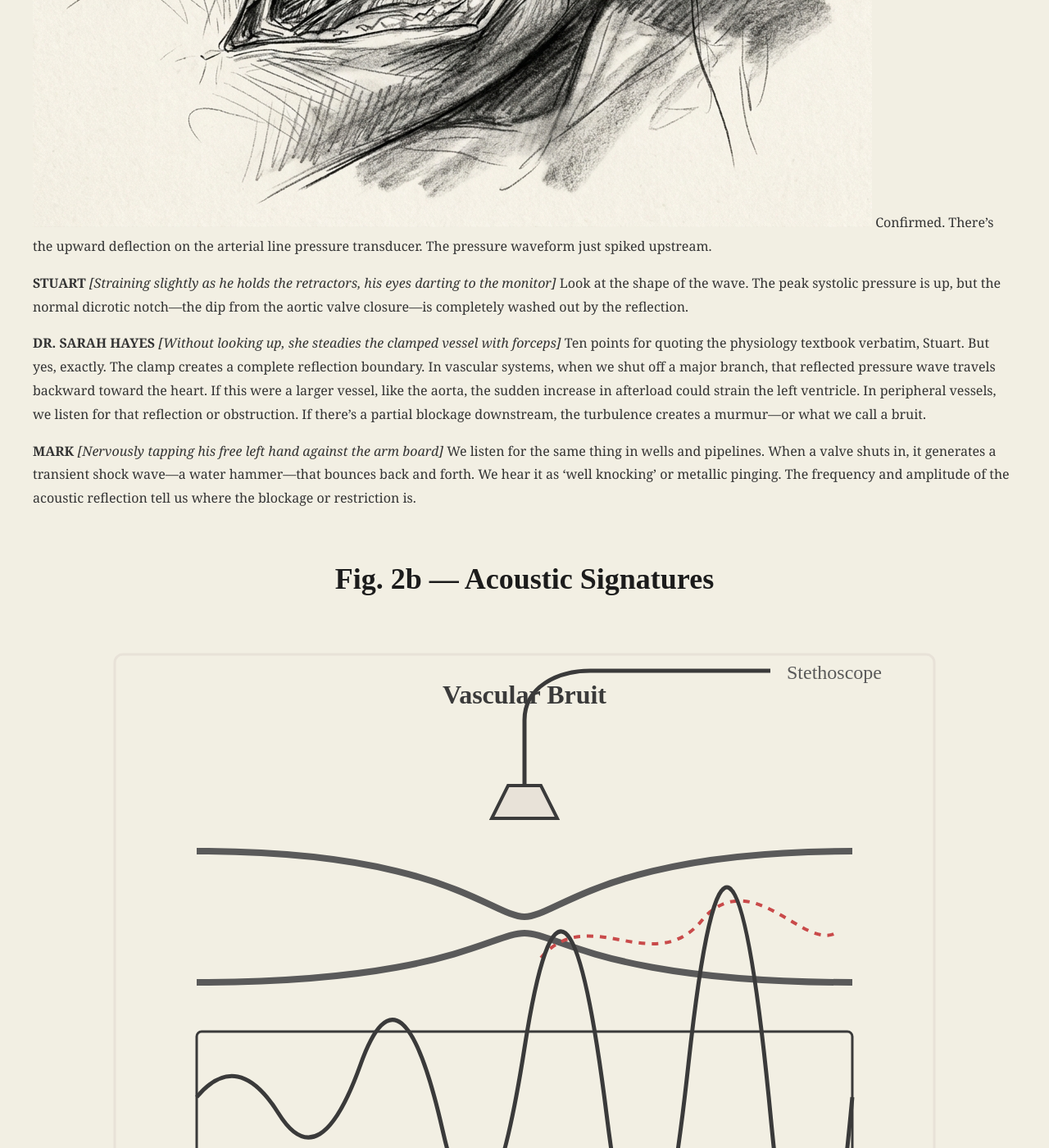
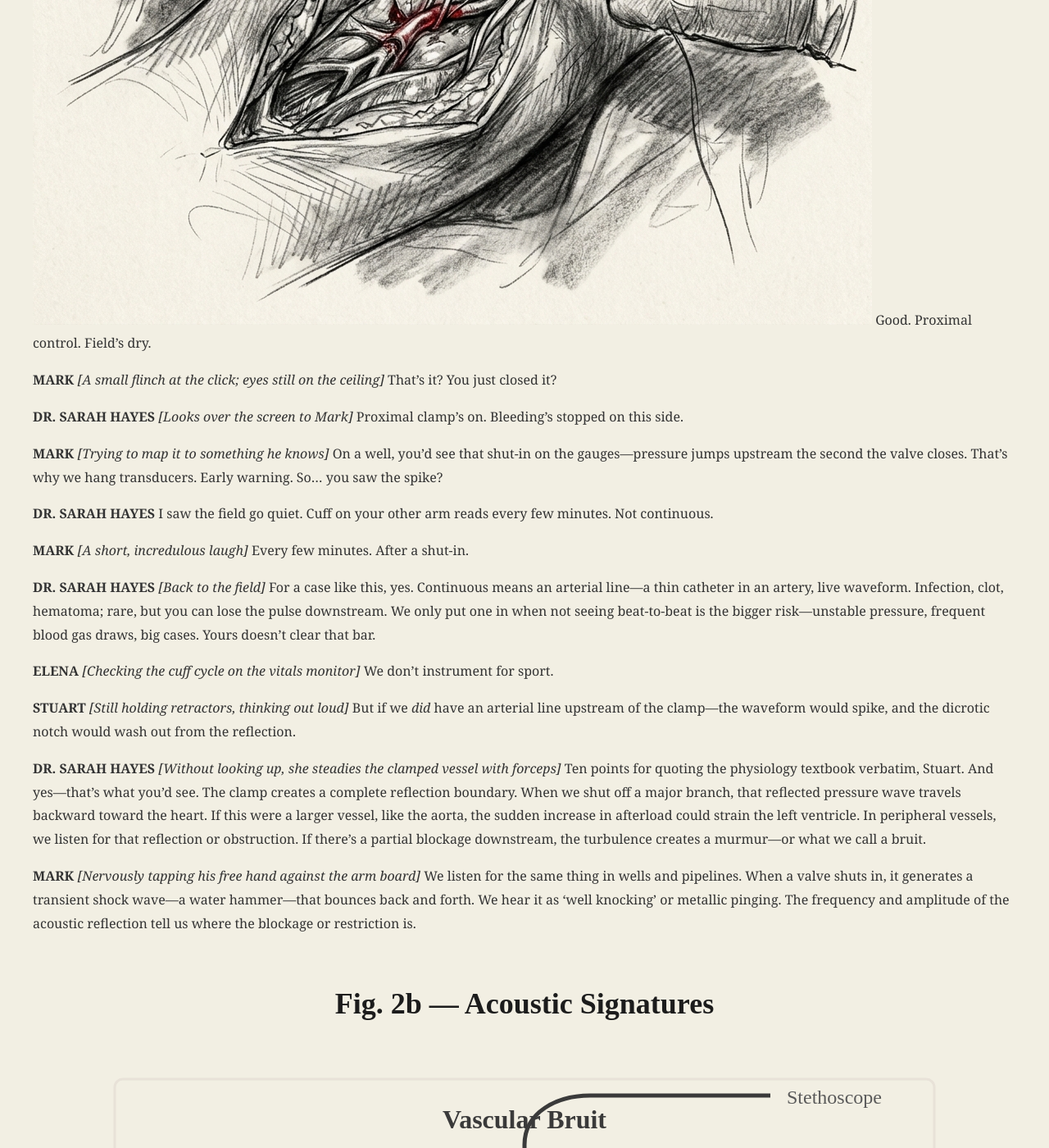
Before and after one commit to jmalicki/pulses-and-pathways, a Jekyll site: the page built from act_2_pressure_and_flow.md, in a window 1280 px wide and 1400 px high, scrolled down 1204 px. Shown: the whole window at 82% size. Built offline with Jekyll 4.4.1, drawn with Linux system fonts in a browser that asks for light colours; our own code applies the rules of GitHub Pages for plain Markdown files; some of the changed text lies outside the part shown.

Commit message:
Ground OR dialogue in clinical voice and split the shared-model figures.
Drop the on-table arterial line, teach cuff vs continuous pressure from Mark's assumption, move the clamp beat fully into Act 2, and tighten Fig. 6/8 staging with patient-facing anesthesia language.

```diff
--- a/act_2_pressure_and_flow.md
+++ b/act_2_pressure_and_flow.md
@@ -3,26 +3,60 @@
 ## Act 2: The Narrowing
 
 **SETTING:**
-An operating room. A screen at Mark's shoulder hides the field from him; Dr. Hayes can look over it to meet his eyes. Dr. Hayes is clamping the artery. Stuart is retracting and assisting with suction. Elena is passing instruments. Mark lies on the operating table under a regional block.
+An operating room. A screen at Mark's shoulder hides the field from him; Dr. Hayes can look over it to meet his eyes. Dr. Hayes is ready to control the flow at the lacerated artery. Stuart is retracting and assisting with suction. Elena is passing instruments. Mark lies on the operating table, awake, his arm numb from regional anesthesia.
 
 ---
 
 **DR. SARAH HAYES**
-*[With a firm but gentle click, she locks a vascular clamp across the artery. She watches the arterial monitor.]*
+Okay, we're ready to control the flow. Stuart, hold this retractor right there. Let's clamp the proximal end first.
+
+**MARK**
+*[Watches the ceiling, sweating]*
+Clamping the flow. That's a valve shut-in.
+
+**DR. SARAH HAYES**
+*[With a firm but gentle click, she locks a vascular clamp across the artery. She watches the field go quiet.]*
 
 ![Clamping Sketch](clamping_sketch_1786259348177.jpg)
-Confirmed. There's the upward deflection on the arterial line pressure transducer. The pressure waveform just spiked upstream.
+Good. Proximal control. Field's dry.
+
+**MARK**
+*[A small flinch at the click; eyes still on the ceiling]*
+That's it? You just closed it?
+
+**DR. SARAH HAYES**
+*[Looks over the screen to Mark]*
+Proximal clamp's on. Bleeding's stopped on this side.
+
+**MARK**
+*[Trying to map it to something he knows]*
+On a well, you'd see that shut-in on the gauges—pressure jumps upstream the second the valve closes. That's why we hang transducers. Early warning. So… you saw the spike?
+
+**DR. SARAH HAYES**
+I saw the field go quiet. Cuff on your other arm reads every few minutes. Not continuous.
+
+**MARK**
+*[A short, incredulous laugh]*
+Every few minutes. After a shut-in.
+
+**DR. SARAH HAYES**
+*[Back to the field]*
+For a case like this, yes. Continuous means an arterial line—a thin catheter in an artery, live waveform. Infection, clot, hematoma; rare, but you can lose the pulse downstream. We only put one in when not seeing beat-to-beat is the bigger risk—unstable pressure, frequent blood gas draws, big cases. Yours doesn't clear that bar.
+
+**ELENA**
+*[Checking the cuff cycle on the vitals monitor]*
+We don't instrument for sport.
 
 **STUART**
-*[Straining slightly as he holds the retractors, his eyes darting to the monitor]*
-Look at the shape of the wave. The peak systolic pressure is up, but the normal dicrotic notch—the dip from the aortic valve closure—is completely washed out by the reflection.
+*[Still holding retractors, thinking out loud]*
+But if we *did* have an arterial line upstream of the clamp—the waveform would spike, and the dicrotic notch would wash out from the reflection.
 
 **DR. SARAH HAYES**
 *[Without looking up, she steadies the clamped vessel with forceps]*
-Ten points for quoting the physiology textbook verbatim, Stuart. But yes, exactly. The clamp creates a complete reflection boundary. In vascular systems, when we shut off a major branch, that reflected pressure wave travels backward toward the heart. If this were a larger vessel, like the aorta, the sudden increase in afterload could strain the left ventricle. In peripheral vessels, we listen for that reflection or obstruction. If there's a partial blockage downstream, the turbulence creates a murmur—or what we call a bruit.
+Ten points for quoting the physiology textbook verbatim, Stuart. And yes—that's what you'd see. The clamp creates a complete reflection boundary. When we shut off a major branch, that reflected pressure wave travels backward toward the heart. If this were a larger vessel, like the aorta, the sudden increase in afterload could strain the left ventricle. In peripheral vessels, we listen for that reflection or obstruction. If there's a partial blockage downstream, the turbulence creates a murmur—or what we call a bruit.
 
 **MARK**
-*[Nervously tapping his free left hand against the arm board]*
+*[Nervously tapping his free hand against the arm board]*
 We listen for the same thing in wells and pipelines. When a valve shuts in, it generates a transient shock wave—a water hammer—that bounces back and forth. We hear it as 'well knocking' or metallic pinging. The frequency and amplitude of the acoustic reflection tell us where the blockage or restriction is.
 
 ![Bruit and Knocking](02b_bruit_and_knock.svg)
```
Also changed, not shown: act_1_the_bedside_question.md (+12 -16 lines), act_3_living_pipes.md (+1 -1 lines), act_3_the_network.md (+1 -1 lines), act_4_inverse_problems.md (+26 -8 lines), index.md (+92 -34 lines), 06_the_shared_model.svg, 08_history_matching.svg (added).
